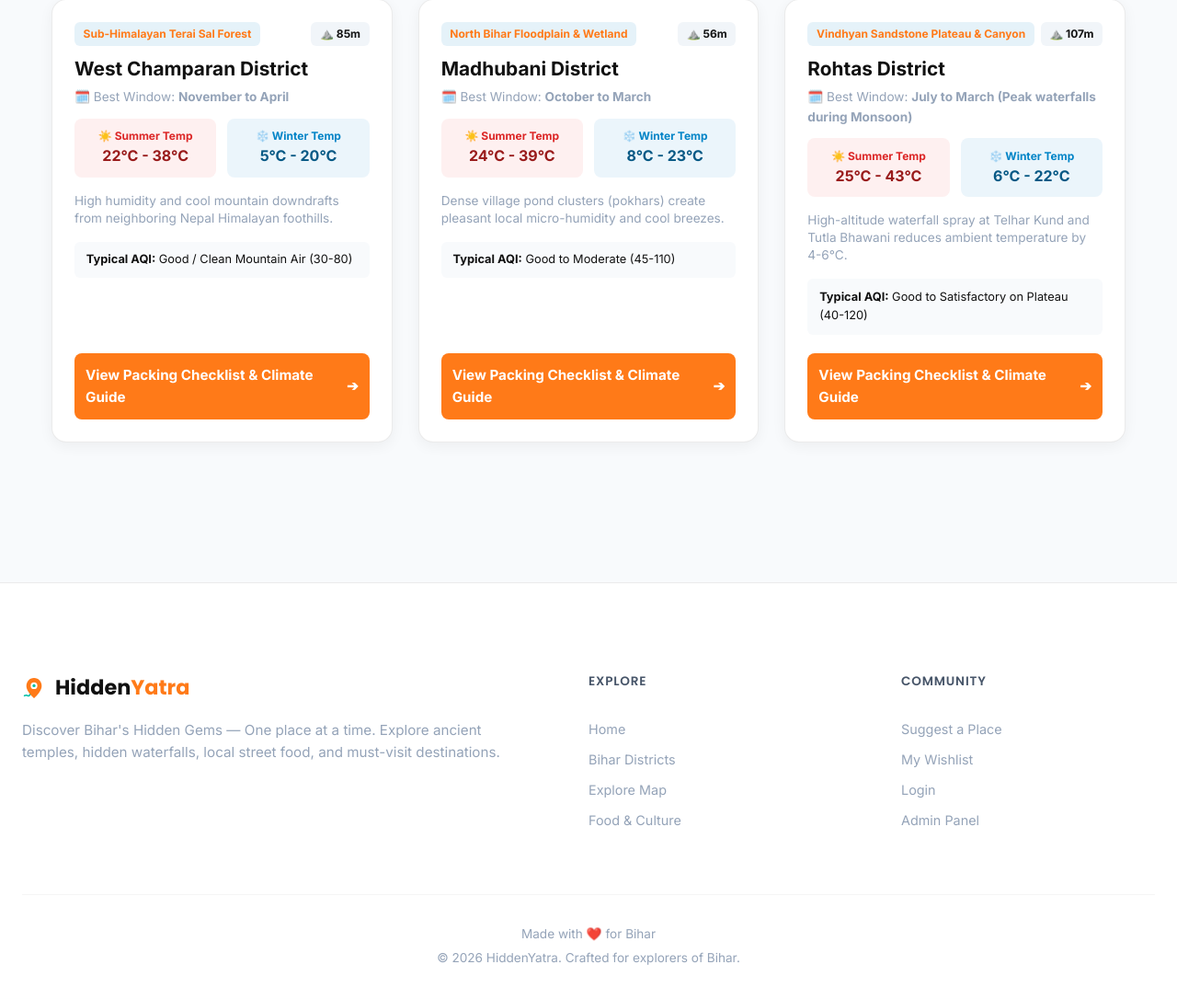
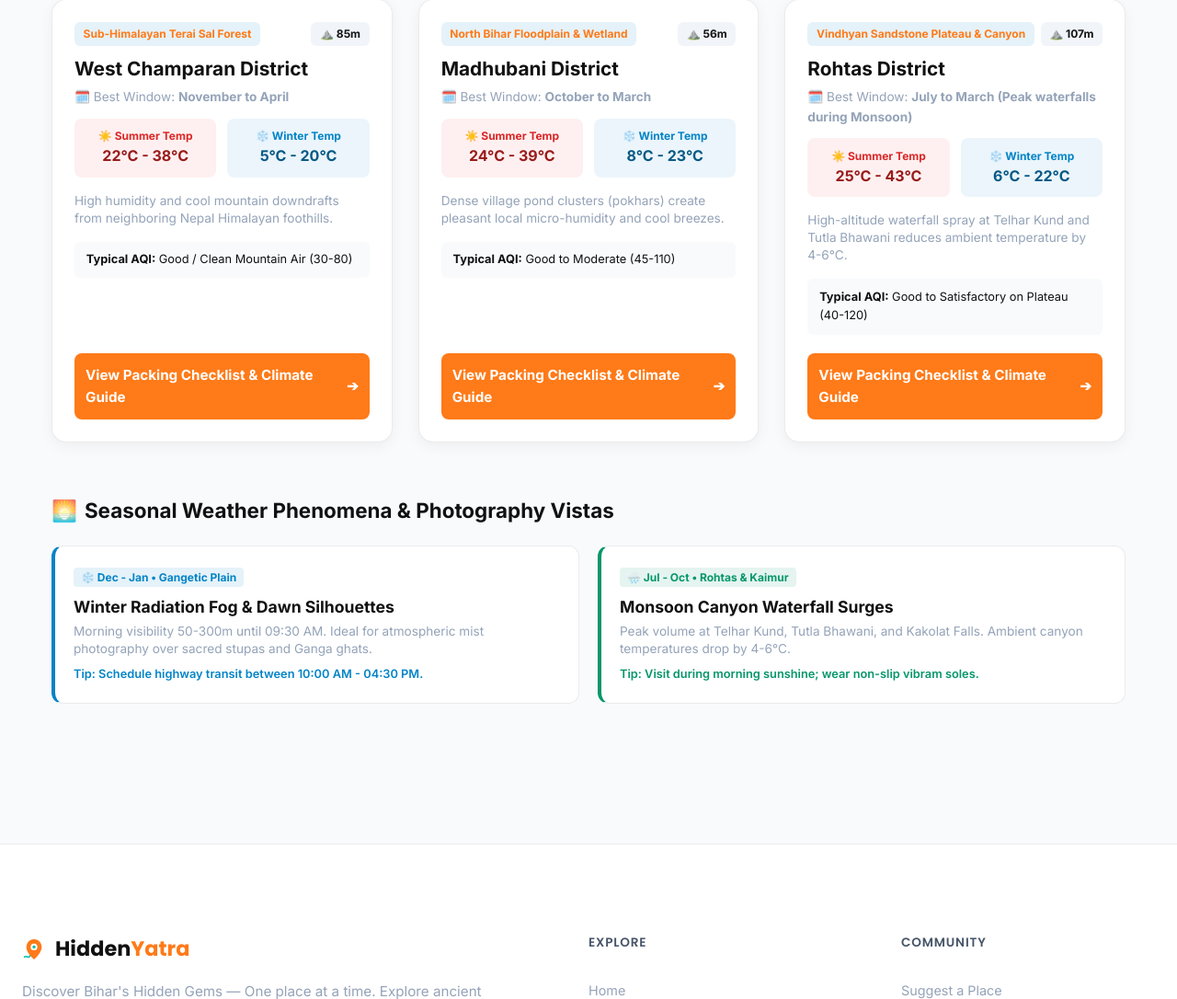
Before and after one commit to mrakarshmehta/tejas26-singularity, a Flask app: page /weather in a window 1280 px wide. Shown: the part 1210-2296 px from the top of the page at 92% size. Before the commit the page ends 2259 px from the top, so only its background shows below. Run offline with Flask 3, Linux system fonts and the light colour scheme.

Commit message:
feat(templates): add seasonal phenomena and severe weather safety module to weather view

```diff
--- a/templates/weather.html
+++ b/templates/weather.html
@@ -90,5 +90,43 @@
             {% endfor %}
         </div>
     </div>
+
+    <!-- Seasonal Natural Phenomena -->
+    <div style="margin-bottom: 3.5rem;">
+        <h2 style="font-size: 1.4rem; font-weight: 700; margin-bottom: 1.25rem; display: flex; align-items: center; gap: 0.5rem;">
+            <span>🌅</span> Seasonal Weather Phenomena & Photography Vistas
+        </h2>
+        <div style="display: grid; grid-template-columns: repeat(auto-fit, minmax(320px, 1fr)); gap: 1.25rem;">
+            <div style="background: var(--card-bg, #ffffff); border: 1px solid var(--border-color, #e2e8f0); border-radius: 12px; padding: 1.25rem; border-left: 4px solid #0284c7;">
+                <span style="font-size: 0.75rem; font-weight: 700; background: rgba(2, 132, 199, 0.1); color: #0284c7; padding: 0.2rem 0.5rem; border-radius: 4px;">
+                    ❄️ Dec - Jan • Gangetic Plain
+                </span>
+                <h3 style="font-size: 1.1rem; font-weight: 700; margin: 0.4rem 0 0.2rem 0; color: var(--text-primary, #0f172a);">
+                    Winter Radiation Fog & Dawn Silhouettes
+                </h3>
+                <p style="font-size: 0.85rem; color: var(--text-muted, #475569); margin: 0 0 0.5rem 0; line-height: 1.4;">
+                    Morning visibility 50-300m until 09:30 AM. Ideal for atmospheric mist photography over sacred stupas and Ganga ghats.
+                </p>
+                <div style="font-size: 0.8rem; color: #0284c7; font-weight: 600;">
+                    Tip: Schedule highway transit between 10:00 AM - 04:30 PM.
+                </div>
+            </div>
+
+            <div style="background: var(--card-bg, #ffffff); border: 1px solid var(--border-color, #e2e8f0); border-radius: 12px; padding: 1.25rem; border-left: 4px solid #059669;">
+                <span style="font-size: 0.75rem; font-weight: 700; background: rgba(5, 150, 105, 0.1); color: #059669; padding: 0.2rem 0.5rem; border-radius: 4px;">
+                    🌧️ Jul - Oct • Rohtas & Kaimur
+                </span>
+                <h3 style="font-size: 1.1rem; font-weight: 700; margin: 0.4rem 0 0.2rem 0; color: var(--text-primary, #0f172a);">
+                    Monsoon Canyon Waterfall Surges
+                </h3>
+                <p style="font-size: 0.85rem; color: var(--text-muted, #475569); margin: 0 0 0.5rem 0; line-height: 1.4;">
+                    Peak volume at Telhar Kund, Tutla Bhawani, and Kakolat Falls. Ambient canyon temperatures drop by 4-6°C.
+                </p>
+                <div style="font-size: 0.8rem; color: #059669; font-weight: 600;">
+                    Tip: Visit during morning sunshine; wear non-slip vibram soles.
+                </div>
+            </div>
+        </div>
+    </div>
 </div>
 {% endblock %}
```
